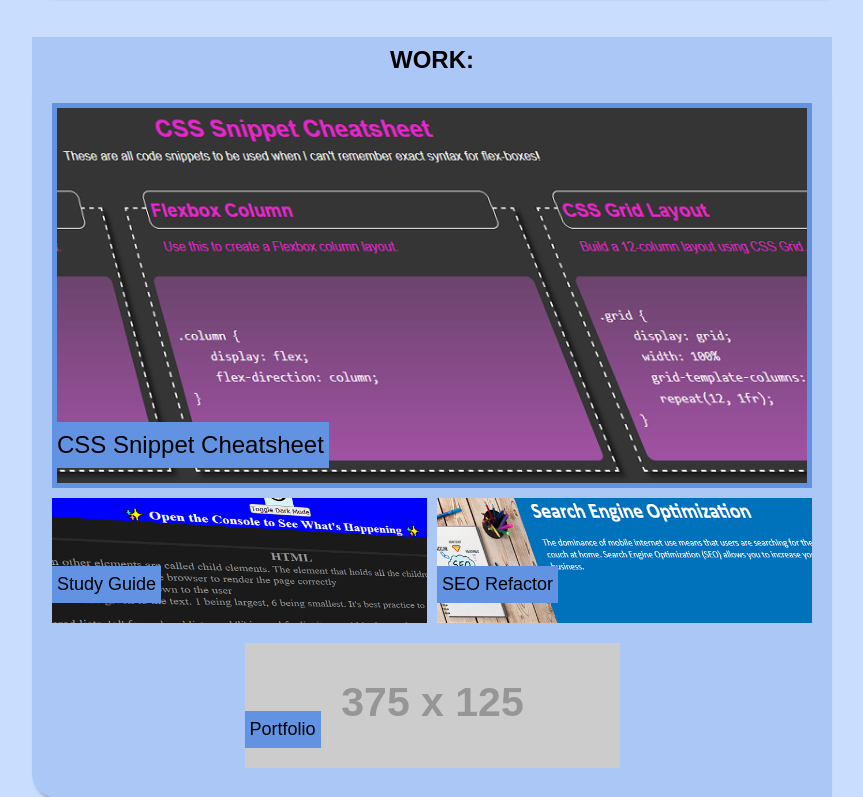
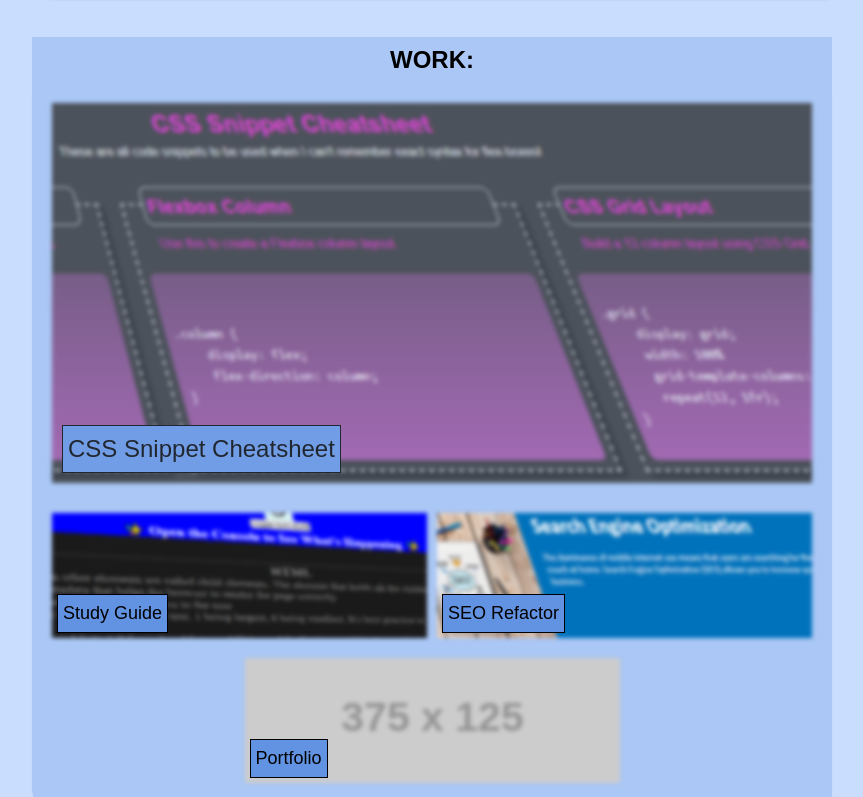
Before and after one commit to t-willis/portfolio-html-css-projects, a plain HTML site: page index.html in a window 1280 px wide. Shown: the part 578-1375 px from the top of the page, without its empty margins (208-1071 px from the left). Drawn offline with Linux system fonts and the light colour scheme; placeholder pictures from the web are drawn by us.

Commit message:
styled projects on hover, styled text over images

```diff
--- a/assets/css/style.css
+++ b/assets/css/style.css
@@ -46,7 +46,7 @@ header {
     position: sticky;
     top: 0;
     box-shadow: 0 4px 5px -5px;
-    z-index: 1;
+    z-index: 3;
 }
 
 header h1 {
@@ -136,25 +136,42 @@ header ul li::after {
 
 .feat-proj {
     position: relative;
+    margin-bottom: 20px;
+    transition: 0.5s ease;
+    opacity: 80%;
 }
 
 
 .bottom-left {
     position: absolute;
     font-family: arial;
-    bottom: 30px;
-    left: 0;
+    bottom: 20px;
+    left: 10px;
     background-color: #6293e2;
     color: #000;
     padding: 5px;
     opacity: 1;
+    z-index: 1;
+    border: 1px solid #000;
 }
 
 .feat-proj img {
     height: auto;
     width: 100%;
-    border: 5px solid #6293e2;
+    transition: 0.5s ease;
+    filter: blur(2px);
 }
+
+.feat-proj:hover {
+    opacity: 100%;
+    transform: scale(1.1);
+    filter: blur(0px);
+}
+
+.feat-proj img:hover {
+    filter: blur(0px);
+}
+
 
 .bottom-left-reg {
     position: absolute;
@@ -176,20 +193,40 @@ header ul li::after {
     width: 375px;
 }
 
+.testcontainer:hover {
+    opacity: 100%;
+    transform: scale(1.1);
+    z-index: 2;
+    /* filter: blur(0px); */
+}
 
 .testcontainer {
     position: relative;
+    transition: 0.5s ease;
+    z-index: 1;
+    /* filter: blur(2px); */
+}
+
+.testcontainer img {
+    transition: 0.5s ease;
+    filter: blur(2px);
+}
+
+.testcontainer img:hover {
+    filter: blur(0px);
 }
 
 .bottom-left1 {
     position: absolute;
-    bottom: 30px;
-    left: 0;
+    bottom: 15px;
+    left: 5px;
     font-size: 75%;
     background-color: #6293e2;
     color: #000;
     padding: 5px;
     font-family: Arial, Helvetica, sans-serif;
+    z-index: 1;
+    border: 1px solid #000;
 }
 
 
```
Also changed, not shown: index.html (+1 -0 lines).
